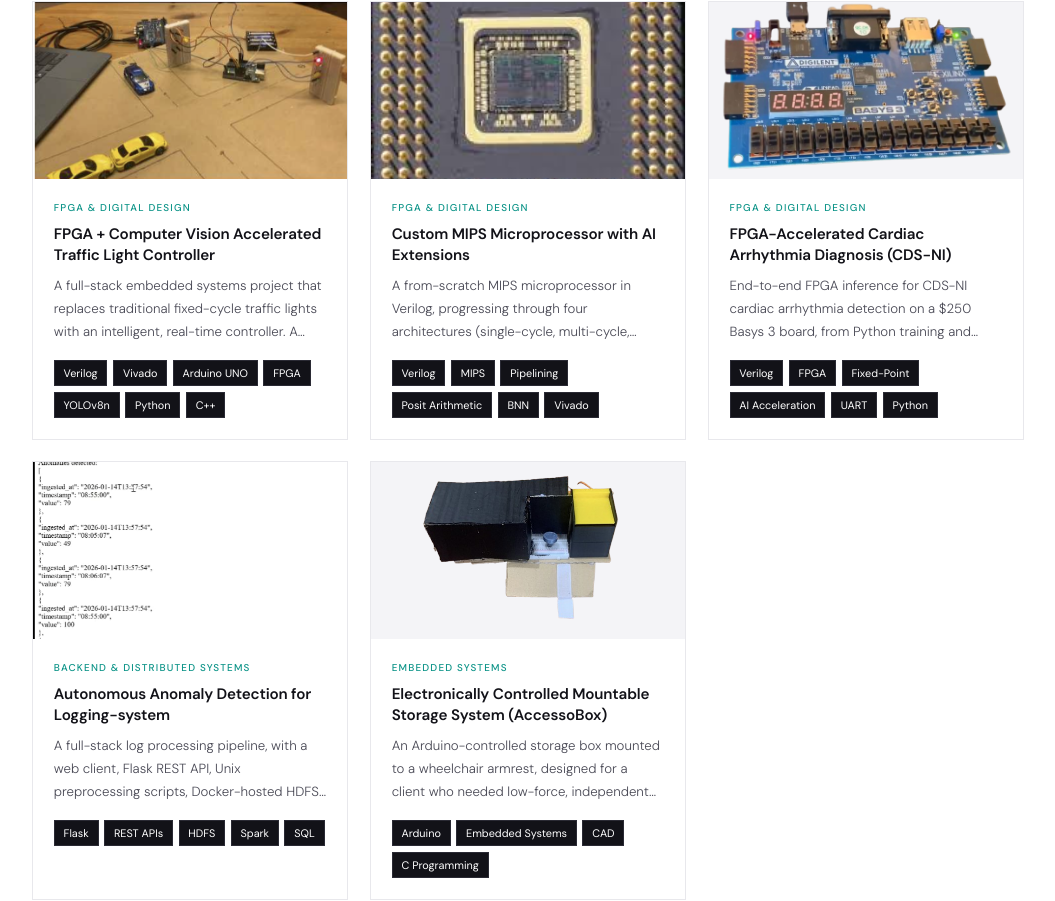
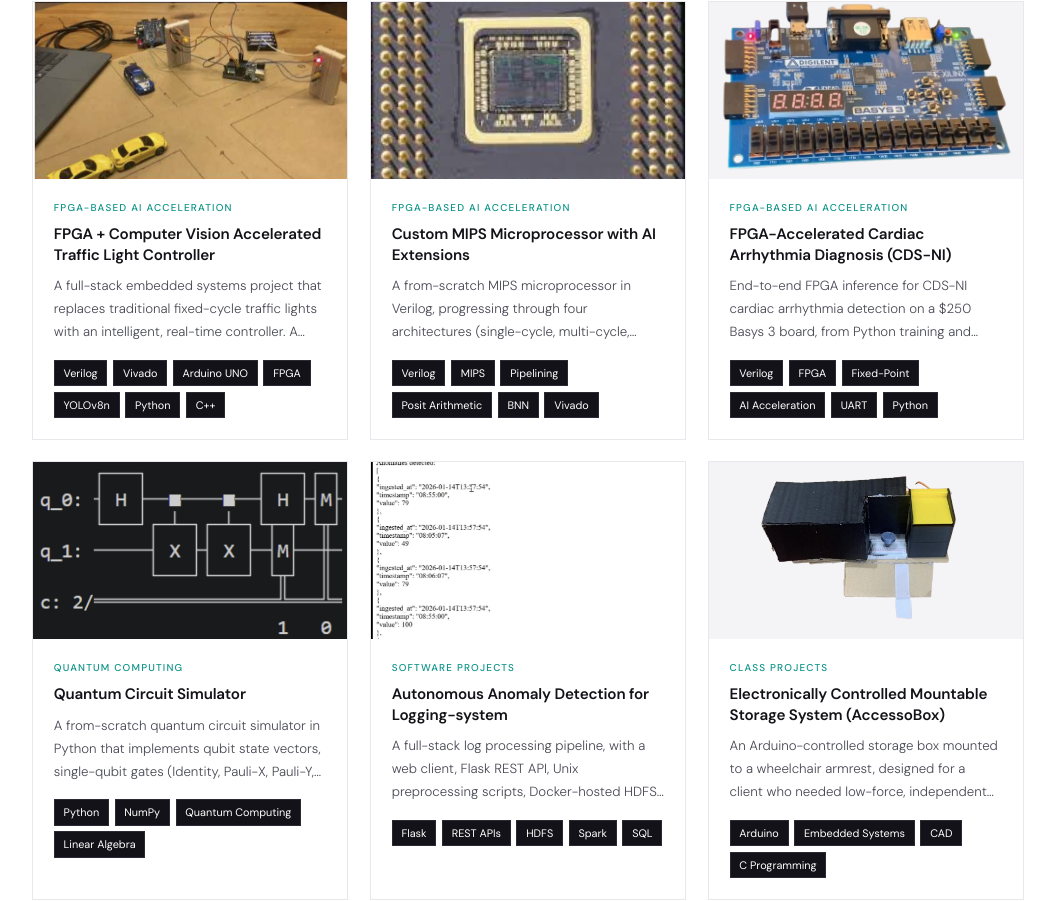
Before and after one commit to kadgitub7/portfolio, a Next.js app: page / in a window 1280 px wide. Shown: the part 1152-2053 px from the top of the page, without its empty margins (112-1167 px from the left). Built offline with nearby package versions, Linux system fonts and the light colour scheme.

Commit message:
added quantum project

```diff
--- a/app/page.js
+++ b/app/page.js
@@ -8,7 +8,7 @@ const profile = {
   name: 'Kadhir Ponnambalam',
   nativeName: 'கதிர்',
   subtitleLines: [
-    'B.Eng (Co-op) Computer Engineering @ McMaster University (2025–2029)',
+    'B.Eng (Co-op) Computer Engineering @ McMaster University (2025-2029)',
     'Hardware Research Intern | FPGA Design | Computer Architecture | AI Acceleration',
   ],
   aboutLines: [
@@ -130,7 +130,7 @@ const projects = {
     },
     {
       title: 'FPGA-Accelerated Cardiac Arrhythmia Diagnosis (CDS-NI)',
-      meta: 'FPGA / AI Acceleration • Cardiac Diagnostics • 2025–2026',
+      meta: 'FPGA / AI Acceleration • Cardiac Diagnostics • 2025-2026',
       tags: ['Verilog', 'FPGA', 'Fixed-Point', 'AI Acceleration', 'UART', 'Python'],
       summary:
         'End-to-end FPGA inference for CDS-NI cardiac arrhythmia detection on a $250 Basys 3 board, from Python training and fixed-point conversion to 14 Verilog modules over UART.',
@@ -159,7 +159,7 @@ const projects = {
         outcomes: [
           '100% bit-exact agreement with the Python golden model; fixed-point matched floating-point within 0.2% across all 452 patients.',
           '4 patients processed in parallel with nearly zero additional clock cycles; ~3 ms per user on FPGA vs 10 ms in Python (~70% reduction).',
-          'Power draw ~0.13 W on FPGA vs ~1.2–1.7 W on a laptop CPU for the same workload; ~49/100 BRAM18 tiles used on the Basys 3.',
+          'Power draw ~0.13 W on FPGA vs ~1.2 to 1.7 W on a laptop CPU for the same workload; ~49/100 BRAM18 tiles used on the Basys 3.',
           '10-fold cross-validation: 71.5% overall accuracy, 82.1% sensitivity, 62.4% specificity on 452 patients.',
           'Full repo includes validation scripts, FSM diagrams, technical deep-dive docs, and a walkthrough demo video.',
         ],
@@ -184,7 +184,7 @@ const projects = {
           'After first-semester engineering exams I wanted to build a realistic distributed backend, not a single-script demo, but a system that ingests telemetry-style logs from a web client, moves them through a multi-stage pipeline, stores them in HDFS and SQL, and runs ML-based anomaly detection on demand through a REST API.',
         process: [
           'Built a Flask REST API backend (`logs.py`) and web frontend for generating and submitting log entries from the browser.',
-          'Wrote Unix/Bash pipeline scripts that process raw logs in sequence: rotation → compression → ship → ingest_to_HDFS, segmenting and organizing files before they enter distributed storage.',
+          'Wrote Unix/Bash pipeline scripts that process raw logs in sequence: rotation, compression, ship, and ingest_to_HDFS, segmenting and organizing files before they enter distributed storage.',
           'Deployed HDFS inside Docker and wired a Spark layer to ingest processed files from HDFS into a MySQL SQL database.',
           'Connected the REST API to retrieve stored log features and run a logistic classification model for anomaly detection, triggered from the frontend.',
           'Visualized processed log distributions in Tableau for exploratory analysis of the ingested data.',
@@ -193,12 +193,47 @@ const projects = {
           'Getting Docker, HDFS, Spark, MySQL, and the Flask API to run reliably on one machine required careful ordering, since each stage depends on the previous pipeline step completing cleanly.',
           'The Unix preprocessing scripts had to handle file rotation and compression correctly before HDFS ingestion; silent failures at any stage broke downstream SQL loading.',
           'End-to-end testing needed at least ~20 log entries before the ML detection step produced meaningful results, which made incremental debugging slow.',
-          'This was my first time wiring a full distributed stack (frontend → API → bash pipeline → HDFS → Spark → SQL → ML) rather than isolated components.',
+          'This was my first time wiring a full distributed stack (frontend, API, bash pipeline, HDFS, Spark, SQL, ML) rather than isolated components.',
         ],
         outcomes: [
           'Working full-stack pipeline from browser log submission through HDFS storage, SQL persistence, and frontend-triggered anomaly detection.',
           'Modular bash scripts for each pipeline stage, documented setup requiring MySQL, Docker Desktop, and Python.',
           'Tableau visualization of log data published for exploratory review; demo video walks through the full setup and run sequence.',
+        ],
+      },
+    },
+  ],
+
+  quantumComputing: [
+    {
+      title: 'Quantum Circuit Simulator',
+      meta: 'Quantum Computing • Python • 2026',
+      tags: ['Python', 'NumPy', 'Quantum Computing', 'Linear Algebra'],
+      summary:
+        'A from-scratch quantum circuit simulator in Python that implements qubit state vectors, single-qubit gates (Identity, Pauli-X, Pauli-Y, Pauli-Z, Hadamard), the two-qubit CNOT gate for entanglement, Born rule measurement collapse, and a depolarizing noise model simulating real hardware imperfections.',
+      github: 'https://github.com/kadgitub7/Quantum-Circuit-Simulator',
+      images: [
+        { src: '/imageAssets/Quantum_Circuit_Simulator.png', alt: 'Quantum circuit diagram with Hadamard, CNOT, and measurement gates' },
+      ],
+      narrative: {
+        motivation:
+          'I wanted to understand quantum computing from the ground up by building a simulator rather than just using an existing framework. The goal was to implement the core mathematical primitives (state vectors, unitary gates, tensor products, measurement) myself so I could see exactly how quantum algorithms work at the linear algebra level.',
+        process: [
+          'Represented qubits as two-dimensional state vectors of probability amplitudes, where the squared magnitude of each amplitude determines measurement probability and amplitudes sum to 1.',
+          'Implemented all fundamental single-qubit gates as matrix operations: Identity, Pauli-X (quantum NOT), Pauli-Y (NOT with phase shift), Pauli-Z (phase flip), and Hadamard (equal superposition).',
+          'Built the CNOT (Controlled-NOT) two-qubit gate using tensor product operations, enabling entanglement between qubit pairs where the target qubit flips conditionally on the control qubit state.',
+          'Implemented measurement following the Born rule, collapsing qubit states into the computational basis with probabilities determined by squared amplitudes.',
+          'Added a depolarizing noise model that applies random X, Y, or Z errors with a probability threshold of 0.001 after each gate operation, simulating the imperfections of real quantum hardware.',
+        ],
+        struggles: [
+          'Getting the tensor product calculations right for multi-qubit systems required careful attention to matrix dimensions and ordering, since Kronecker products do not commute.',
+          'Implementing the noise model required understanding how depolarizing channels affect quantum states probabilistically without violating unitarity constraints on the noiseless operations.',
+          'Ensuring numerical stability across chained gate operations was tricky, as floating-point rounding errors can accumulate and cause state vectors to drift from normalization.',
+        ],
+        outcomes: [
+          'Working simulator that correctly models qubit superposition, entanglement via CNOT, and probabilistic measurement collapse following the Born rule.',
+          'Depolarizing noise model provides realistic simulation of hardware imperfections, applying random Pauli errors at configurable probability thresholds.',
+          'Clean, minimal codebase with only NumPy as a dependency, designed to be readable and educational for anyone learning quantum computing fundamentals.',
         ],
       },
     },
@@ -512,14 +547,15 @@ const blogPosts = [
 ];
 
 const projectCategoryLabels = {
-  fpgaAndDigitalDesign: 'FPGA & Digital Design',
-  embeddedSystems: 'Embedded Systems',
-  backendAndDistributedSystems: 'Backend & Distributed Systems',
-  machineLearningAndDataSystems: 'Machine Learning & Data',
+  fpgaAndDigitalDesign: 'FPGA-Based AI Acceleration',
+  quantumComputing: 'Quantum Computing',
+  backendAndDistributedSystems: 'Software Projects',
+  embeddedSystems: 'Class Projects',
 };
 
 const projectDisplayOrder = [
   'fpgaAndDigitalDesign',
+  'quantumComputing',
   'backendAndDistributedSystems',
   'embeddedSystems',
 ];
@@ -737,7 +773,7 @@ export default function Page() {
             <span className="section-label">Build</span>
             <h2>Projects</h2>
             <p className="section-intro">
-              Technical work across embedded systems, FPGA design, backend infrastructure, and machine learning platforms.
+              Technical work across FPGA-based AI acceleration, quantum computing, software systems, and class projects.
             </p>
             <div className="projects-grid">
               {allProjects.map((p) => (
```
Also changed, not shown: public/imageAssets/Quantum_Circuit_Simulator.png (added).
